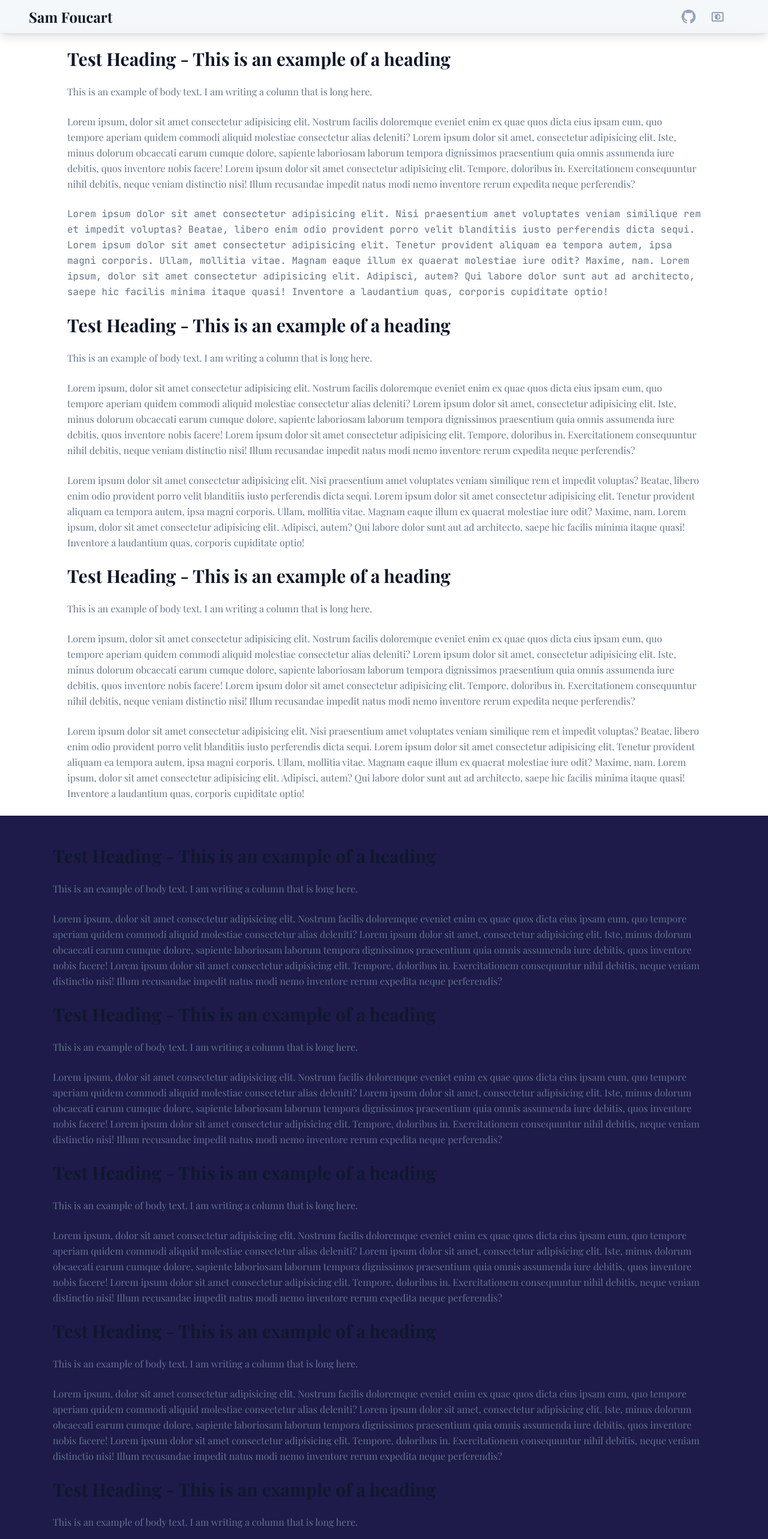
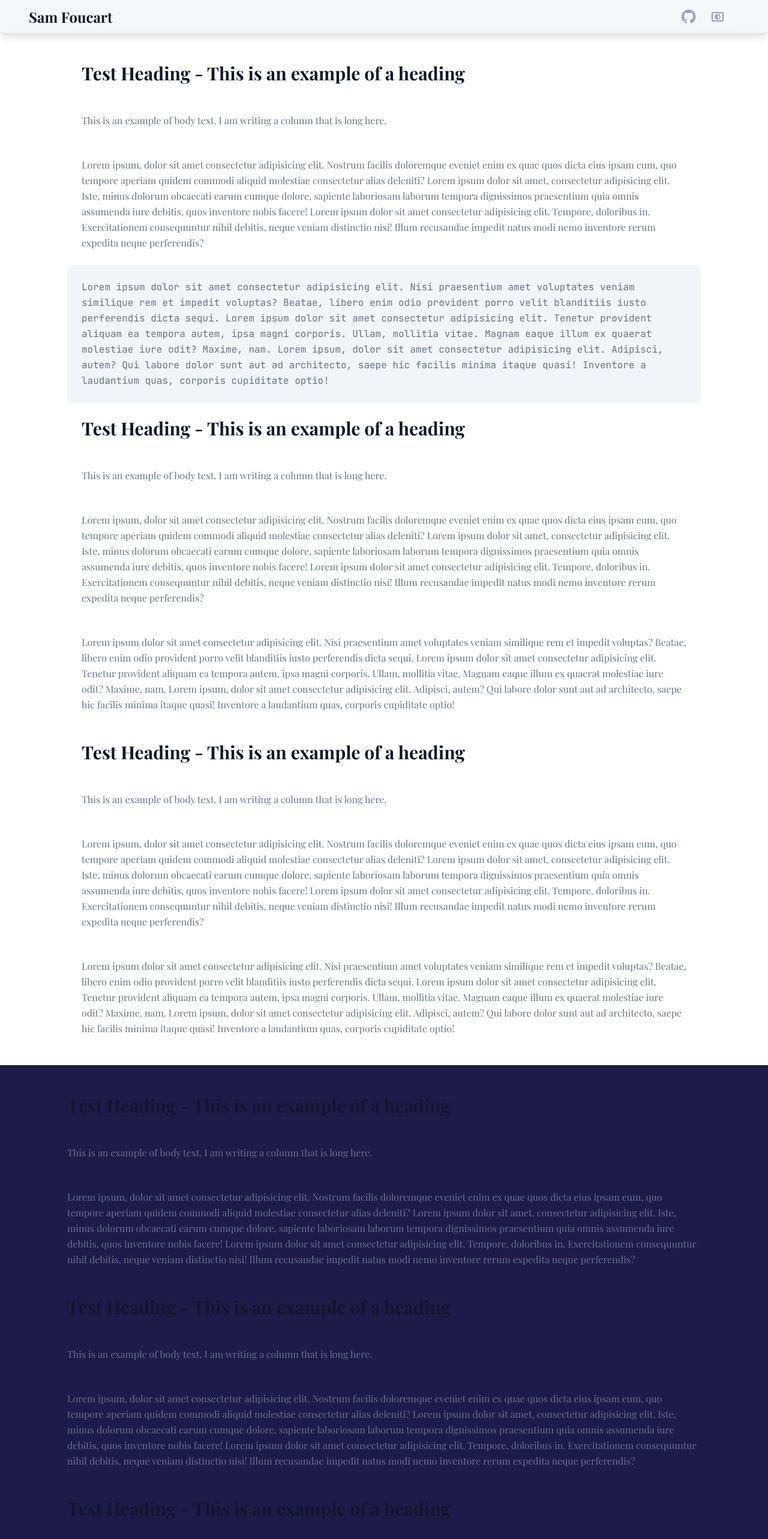
Before and after one commit to samfoucart/tailwind-learning, a React (Vite) app: page / in a window 1280 px wide. Shown: the top 2566 px of the page at 60% size. Built offline with nearby package versions, Linux system fonts and the light colour scheme; a web font is replaced by a local one.

Commit message:
changed blur and paddings

```diff
--- a/src/Components/Content.tsx
+++ b/src/Components/Content.tsx
@@ -3,14 +3,14 @@ export function Content() {
     <>
       <div className="w-full shadow-2xl shadow-amber-900">
         <div className="m-auto lg:max-w-6xl py-6 px-12">
-          <h1 className="text-3xl font-bold dark:text-slate-200 text-slate-900 font-serif">
+          <h1 className="text-3xl font-bold p-6 dark:text-slate-200 text-slate-900 font-serif">
             Test Heading - This is an example of a heading
           </h1>
-          <p className="font-serif pt-6 leading-relaxed">
+          <p className="font-serif p-6 leading-relaxed">
             This is an example of body text. I am writing a column that is long
             here.
           </p>
-          <p className="font-serif pt-6 leading-relaxed">
+          <p className="font-serif p-6 leading-relaxed">
             Lorem ipsum, dolor sit amet consectetur adipisicing elit. Nostrum
             facilis doloremque eveniet enim ex quae quos dicta eius ipsam eum,
             quo tempore aperiam quidem commodi aliquid molestiae consectetur
@@ -23,7 +23,7 @@ export function Content() {
             nisi! Illum recusandae impedit natus modi nemo inventore rerum
             expedita neque perferendis?
           </p>
-          <p className="font-mono dark:bg-slate-950 pt-6 leading-relaxed">
+          <p className="font-mono bg-slate-100 dark:bg-zinc-900 p-6 leading-relaxed rounded-lg">
             Lorem ipsum dolor sit amet consectetur adipisicing elit. Nisi
             praesentium amet voluptates veniam similique rem et impedit
             voluptas? Beatae, libero enim odio provident porro velit blanditiis
@@ -35,14 +35,14 @@ export function Content() {
             labore dolor sunt aut ad architecto, saepe hic facilis minima itaque
             quasi! Inventore a laudantium quas, corporis cupiditate optio!
           </p>
-          <h1 className="text-3xl font-bold dark:text-slate-200 text-slate-900 font-serif pt-6">
+          <h1 className="text-3xl font-bold dark:text-slate-200 text-slate-900 font-serif p-6">
             Test Heading - This is an example of a heading
           </h1>
-          <p className="font-serif pt-6 leading-relaxed">
+          <p className="font-serif p-6 leading-relaxed">
             This is an example of body text. I am writing a column that is long
             here.
           </p>
-          <p className="font-serif pt-6 leading-relaxed">
+          <p className="font-serif p-6 leading-relaxed">
             Lorem ipsum, dolor sit amet consectetur adipisicing elit. Nostrum
             facilis doloremque eveniet enim ex quae quos dicta eius ipsam eum,
             quo tempore aperiam quidem commodi aliquid molestiae consectetur
@@ -55,7 +55,7 @@ export function Content() {
             nisi! Illum recusandae impedit natus modi nemo inventore rerum
             expedita neque perferendis?
           </p>
-          <p className="font-serif pt-6 leading-relaxed">
+          <p className="font-serif p-6 leading-relaxed">
             Lorem ipsum dolor sit amet consectetur adipisicing elit. Nisi
             praesentium amet voluptates veniam similique rem et impedit
             voluptas? Beatae, libero enim odio provident porro velit blanditiis
@@ -67,14 +67,14 @@ export function Content() {
             labore dolor sunt aut ad architecto, saepe hic facilis minima itaque
             quasi! Inventore a laudantium quas, corporis cupiditate optio!
           </p>
-          <h1 className="text-3xl font-bold dark:text-slate-200 text-slate-900 font-serif pt-6">
+          <h1 className="text-3xl font-bold dark:text-slate-200 text-slate-900 font-serif p-6">
             Test Heading - This is an example of a heading
           </h1>
-          <p className="font-serif pt-6 leading-relaxed">
+          <p className="font-serif p-6 leading-relaxed">
             This is an example of body text. I am writing a column that is long
             here.
           </p>
-          <p className="font-serif pt-6 leading-relaxed">
+          <p className="font-serif p-6 leading-relaxed">
             Lorem ipsum, dolor sit amet consectetur adipisicing elit. Nostrum
             facilis doloremque eveniet enim ex quae quos dicta eius ipsam eum,
             quo tempore aperiam quidem commodi aliquid molestiae consectetur
@@ -87,7 +87,7 @@ export function Content() {
             nisi! Illum recusandae impedit natus modi nemo inventore rerum
             expedita neque perferendis?
           </p>
-          <p className="font-serif pt-6 leading-relaxed">
+          <p className="font-serif p-6 leading-relaxed">
             Lorem ipsum dolor sit amet consectetur adipisicing elit. Nisi
             praesentium amet voluptates veniam similique rem et impedit
             voluptas? Beatae, libero enim odio provident porro velit blanditiis
@@ -103,14 +103,14 @@ export function Content() {
       </div>
       <div className="w-full bg-indigo-950 border-t border-slate-900">
         <div className="m-auto lg:max-w-6xl p-6">
-          <h1 className="text-3xl font-bold dark:text-slate-200 text-slate-900 font-serif pt-6">
+          <h1 className="text-3xl font-bold dark:text-slate-200 text-slate-900 font-serif p-6">
             Test Heading - This is an example of a heading
           </h1>
-          <p className="font-serif pt-6 leading-relaxed">
+          <p className="font-serif p-6 leading-relaxed">
             This is an example of body text. I am writing a column that is long
             here.
           </p>
-          <p className="font-serif pt-6 leading-relaxed">
+          <p className="font-serif p-6 leading-relaxed">
             Lorem ipsum, dolor sit amet consectetur adipisicing elit. Nostrum
             facilis doloremque eveniet enim ex quae quos dicta eius ipsam eum,
             quo tempore aperiam quidem commodi aliquid molestiae consectetur
@@ -123,14 +123,14 @@ export function Content() {
             nisi! Illum recusandae impedit natus modi nemo inventore rerum
             expedita neque perferendis?
           </p>
-          <h1 className="text-3xl font-bold dark:text-slate-200 text-slate-900 font-serif pt-6">
+          <h1 className="text-3xl font-bold dark:text-slate-200 text-slate-900 font-serif p-6">
             Test Heading - This is an example of a heading
           </h1>
-          <p className="font-serif pt-6 leading-relaxed">
+          <p className="font-serif p-6 leading-relaxed">
             This is an example of body text. I am writing a column that is long
             here.
           </p>
-          <p className="font-serif pt-6 leading-relaxed">
+          <p className="font-serif p-6 leading-relaxed">
             Lorem ipsum, dolor sit amet consectetur adipisicing elit. Nostrum
             facilis doloremque eveniet enim ex quae quos dicta eius ipsam eum,
             quo tempore aperiam quidem commodi aliquid molestiae consectetur
@@ -143,14 +143,14 @@ export function Content() {
             nisi! Illum recusandae impedit natus modi nemo inventore rerum
             expedita neque perferendis?
           </p>
-          <h1 className="text-3xl font-bold dark:text-slate-200 text-slate-900 font-serif pt-6">
+          <h1 className="text-3xl font-bold dark:text-slate-200 text-slate-900 font-serif p-6">
             Test Heading - This is an example of a heading
           </h1>
-          <p className="font-serif pt-6 leading-relaxed">
+          <p className="font-serif p-6 leading-relaxed">
             This is an example of body text. I am writing a column that is long
             here.
           </p>
-          <p className="font-serif pt-6 leading-relaxed">
+          <p className="font-serif p-6 leading-relaxed">
             Lorem ipsum, dolor sit amet consectetur adipisicing elit. Nostrum
             facilis doloremque eveniet enim ex quae quos dicta eius ipsam eum,
             quo tempore aperiam quidem commodi aliquid molestiae consectetur
@@ -163,14 +163,14 @@ export function Content() {
             nisi! Illum recusandae impedit natus modi nemo inventore rerum
             expedita neque perferendis?
           </p>
-          <h1 className="text-3xl font-bold dark:text-slate-200 text-slate-900 font-serif pt-6">
+          <h1 className="text-3xl font-bold dark:text-slate-200 text-slate-900 font-serif p-6">
             Test Heading - This is an example of a heading
           </h1>
-          <p className="font-serif pt-6 leading-relaxed">
+          <p className="font-serif p-6 leading-relaxed">
             This is an example of body text. I am writing a column that is long
             here.
           </p>
-          <p className="font-serif pt-6 leading-relaxed">
+          <p className="font-serif p-6 leading-relaxed">
             Lorem ipsum, dolor sit amet consectetur adipisicing elit. Nostrum
             facilis doloremque eveniet enim ex quae quos dicta eius ipsam eum,
             quo tempore aperiam quidem commodi aliquid molestiae consectetur
@@ -183,14 +183,14 @@ export function Content() {
             nisi! Illum recusandae impedit natus modi nemo inventore rerum
             expedita neque perferendis?
           </p>
-          <h1 className="text-3xl font-bold dark:text-slate-200 text-slate-900 font-serif pt-6">
+          <h1 className="text-3xl font-bold dark:text-slate-200 text-slate-900 font-serif p-6">
             Test Heading - This is an example of a heading
           </h1>
-          <p className="font-serif pt-6 leading-relaxed">
+          <p className="font-serif p-6 leading-relaxed">
             This is an example of body text. I am writing a column that is long
             here.
           </p>
-          <p className="font-serif pt-6 leading-relaxed">
+          <p className="font-serif p-6 leading-relaxed">
             Lorem ipsum, dolor sit amet consectetur adipisicing elit. Nostrum
             facilis doloremque eveniet enim ex quae quos dicta eius ipsam eum,
             quo tempore aperiam quidem commodi aliquid molestiae consectetur
--- a/src/Components/NavBar/DarkModeMenu.tsx
+++ b/src/Components/NavBar/DarkModeMenu.tsx
@@ -28,7 +28,7 @@ export default function DarkModeMenu() {
                 </button>
                 <div className='relative'>
                     {isDarkMenuOpen && (
-                        <div className='absolute top-6 right-0 min-h-64 min-w-64 rounded-xl dark:border-slate-800 border shadow-2xl bg-slate-100/80 dark:bg-slate-900/90 backdrop-blur flex flex-col'>
+                        <div className='absolute top-6 right-0 min-h-64 min-w-64 rounded-xl dark:border-slate-800 border shadow-2xl bg-slate-100/90 dark:bg-slate-900/90 backdrop-blur flex flex-col'>
                             <div className='flex flex-col p-4'>
                                 <h1 className='text-left text-lg font-serif dark:text-slate-200 text-slate-900'>Turn Dark Mode On/Off</h1>
                             </div>
--- a/src/Components/NavBar/SideBar.tsx
+++ b/src/Components/NavBar/SideBar.tsx
@@ -7,7 +7,7 @@ export function SideBar(props: SideBarProps) {
     return (
         <>
             { props.sideBarVisible && (
-                <div className="absolute h-[calc(100dvh-100%)] w-full bg-slate-100/60 dark:bg-slate-900/70 backdrop-blur shadow-2xl dark:border-slate-800 py-2 px-12 no-doc-scroll">
+                <div className="absolute h-[calc(100dvh-100%)] w-full bg-slate-100/40 dark:bg-slate-900/70 backdrop-blur shadow-2xl dark:border-slate-800 py-2 px-12 no-doc-scroll">
                     <div className="flex-grow">
                         <h1 className="text-green-700">AAAAAAAAA</h1>
                     </div>
```
